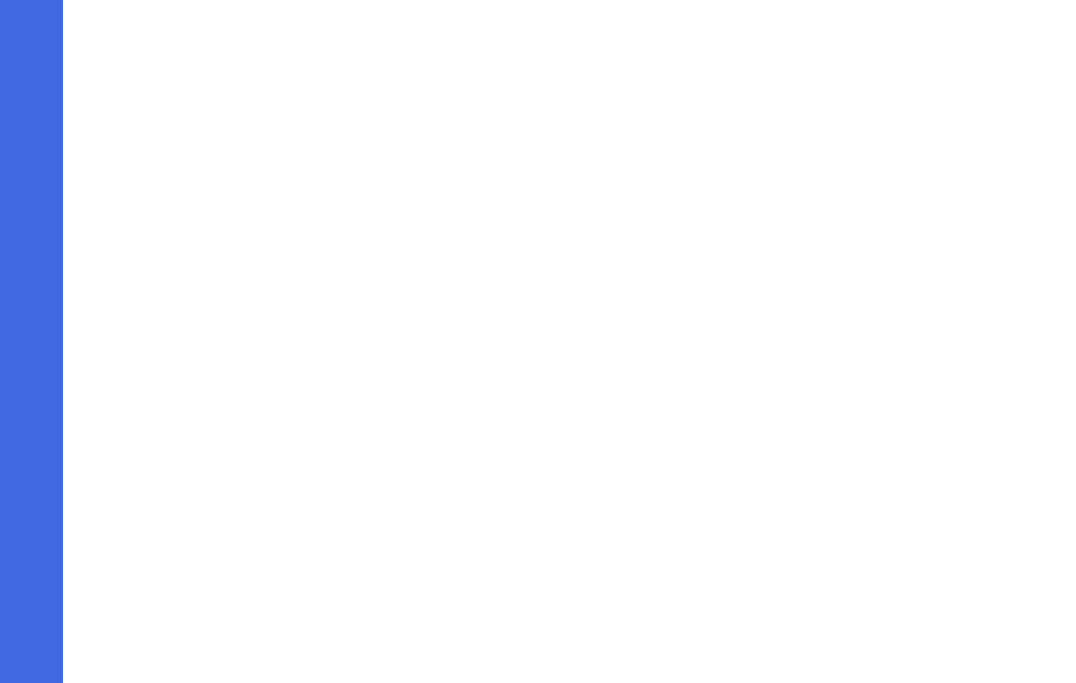
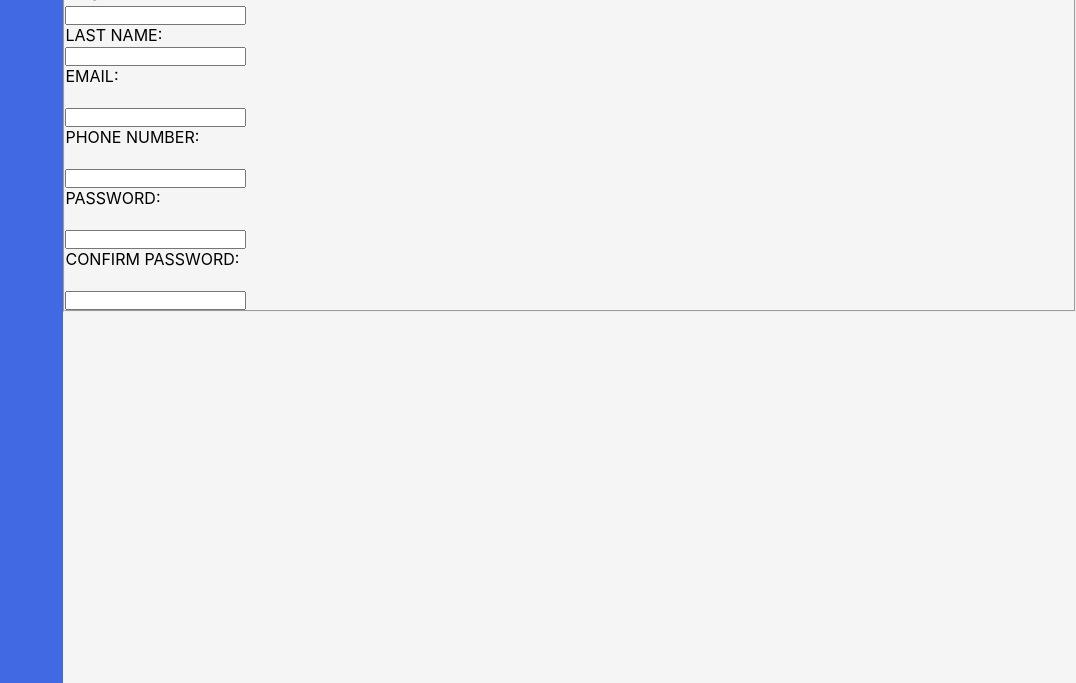
Before and after one commit to BoyQuatro25/forms, a plain HTML site: page index.html in a window 1280 px wide. Shown: the part 117-800 px from the top of the page, without its empty margins (204-1280 px from the left). Drawn offline with Linux system fonts and the light colour scheme.

Commit message:
fixed the scaffloding of the form

```diff
--- a/index.html
+++ b/index.html
@@ -13,11 +13,38 @@
             <div class="footer"></div>
         </div>
         <div class="container">
+            <div class="intro">
             <p>This is not a real online service! You know you need something like this in your life
                 to help you realize your deepest dreams. Sign up now to get started
             </p>
             <p>You know you want to</p>
+            </div>
+            <div class="metadata">
+            <fieldset>
+                <h1>Lets do this!</h1>
 
+                <div class="fieldset-group">
+                    <label for="firtsName">FIRST NAME</label>
+                    <input type="text" id="firtsName" name="firstName">
+
+                    <label for="lastName">LAST NAME:</label>
+                    <input type="text" id="lastName" name="lastName">
+                </div>
+
+                <label for="email">EMAIL:</label><br>
+                <input type="email" id="email" name="email">
+
+                <label for="phone_number">PHONE NUMBER:</label><br>
+                <input type="tel" id="phone_number" name="phone_number"><br>
+
+                <label for="pwd">PASSWORD:</label><br>
+                <input type="password" id="pwd" name="pwd">
+
+                <label for="confPwd">CONFIRM PASSWORD:</label><br>
+                <input type="password" id="confPwd" name="confPwd">
+
+                </fieldset>
+            </div>
         </div>
     </div>
 </body>
--- a/styles.css
+++ b/styles.css
@@ -22,4 +22,11 @@ body {
 .body {
   flex: 1;
   display: flex;
+
 }
+.container{
+  background-color: whitesmoke;
+}
+label{
+  display: block;
+}
```
